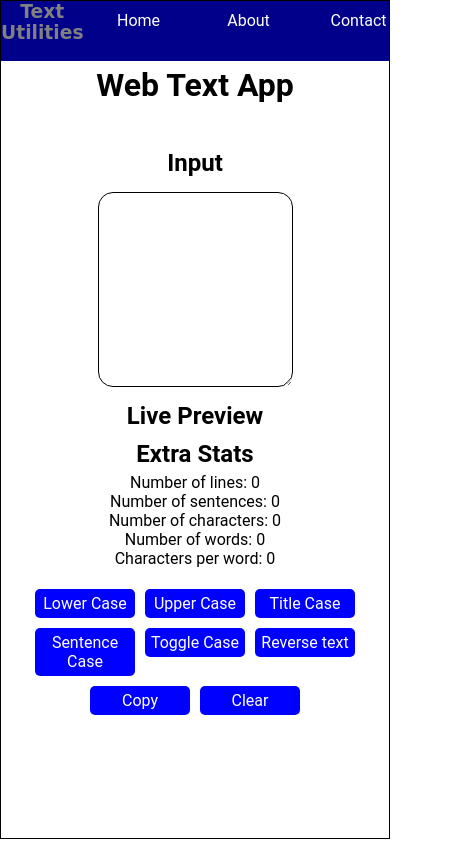
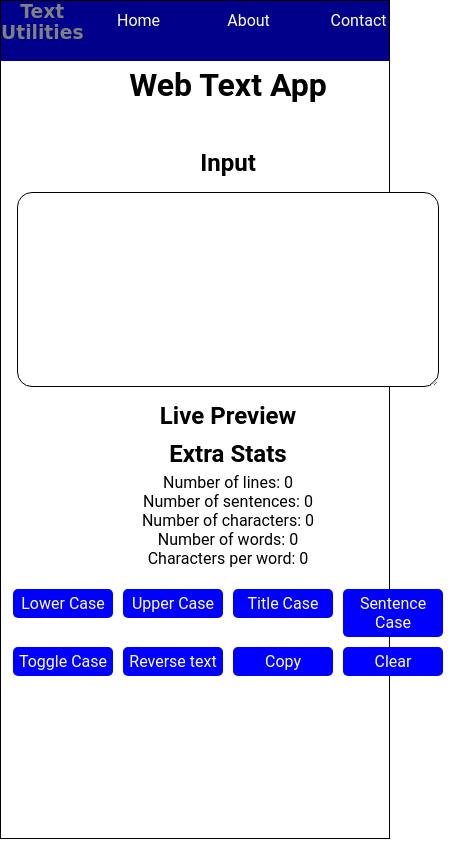
Before and after one commit to hrutavmodha/text-utility, a React (Create React App) app in the folder frontend/: page / in a window 390 px wide. Shown: the whole page, 455 px wide, since content can reach past the window. Built offline with nearby package versions, Linux system fonts and the light colour scheme.

Commit message:
Fixed layout of textarea

```diff
--- a/frontend/src/index.css
+++ b/frontend/src/index.css
@@ -164,7 +164,7 @@ input {
 		display: flex;
 	}
 	textarea {
-		width: 50vw;
+		width: 50vh;
 		height: 50vw;
 	}
 	.navbtn {
```
